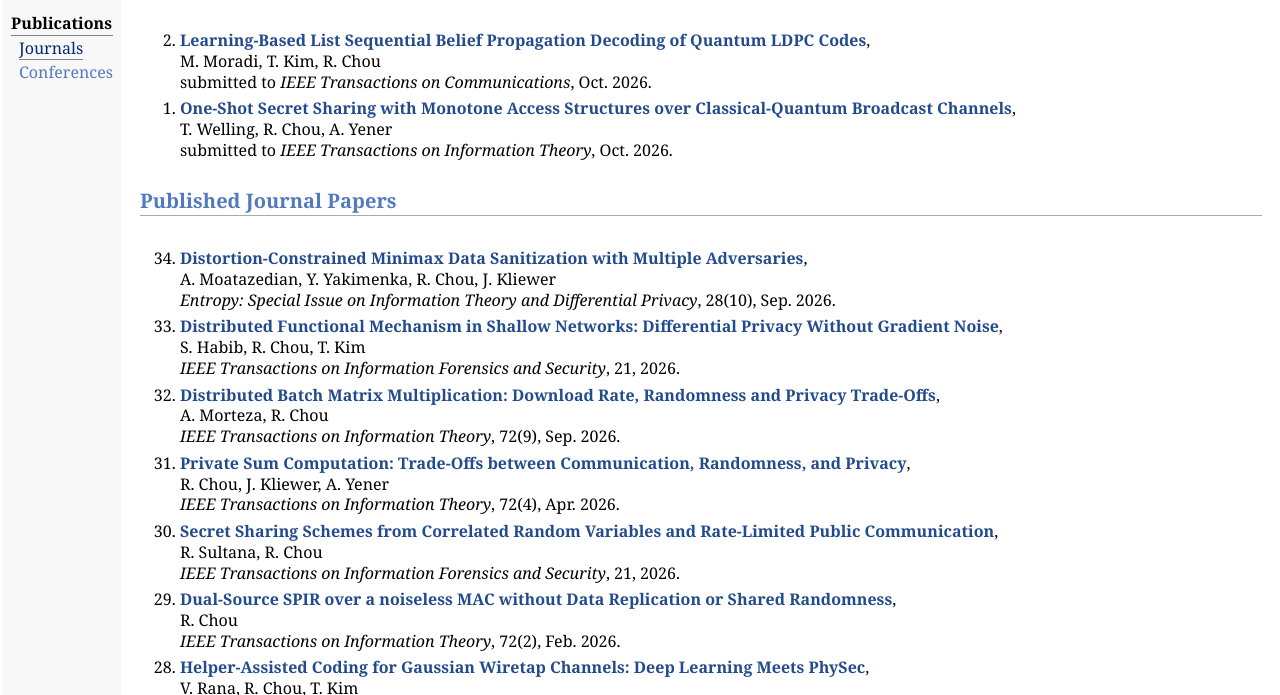
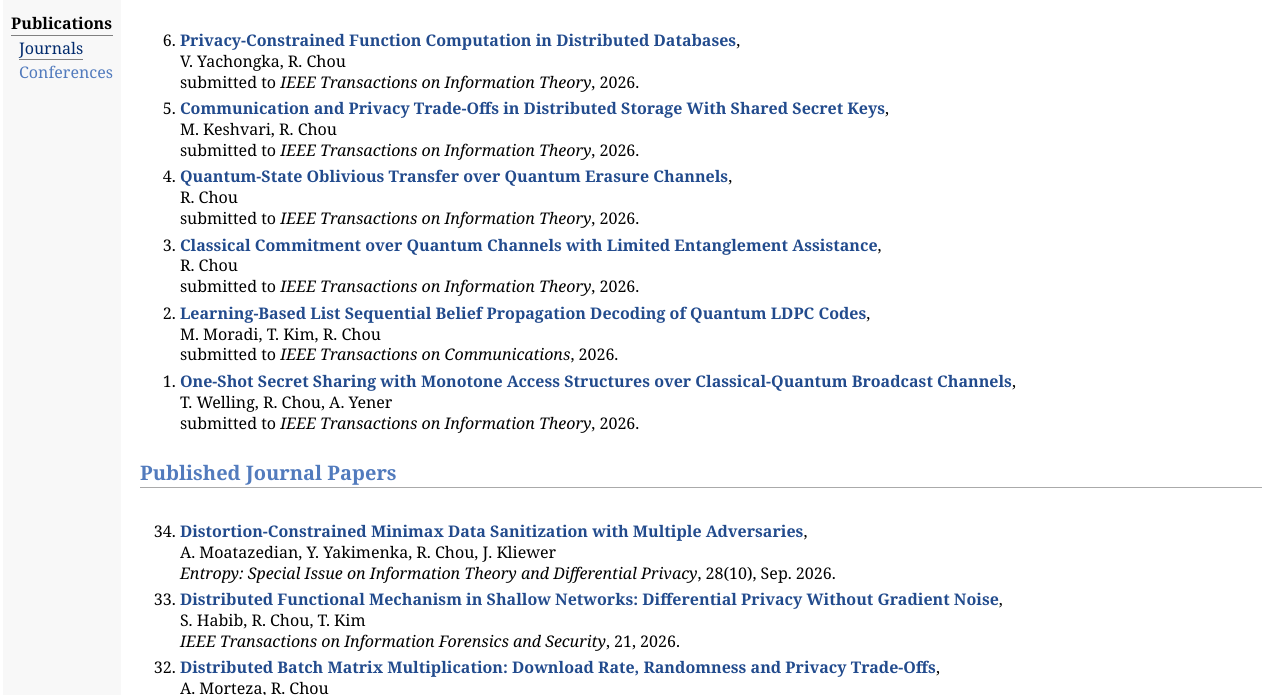
Before and after one commit to RemiChou/RemiChou.github.io, a plain HTML site: page journals.html in a window 1280 px wide. Shown: the part 104-799 px from the top of the page. Drawn offline with Linux system fonts and the light colour scheme.

Commit message:
Update journals.html

```diff
--- a/journals.html
+++ b/journals.html
@@ -26,9 +26,17 @@
 <p><br />
 </p>
 <ol reversed>
-<li><p><a href="https://arxiv.org/abs/2606.20926"><b>Learning-Based List Sequential Belief Propagation Decoding of Quantum LDPC Codes</b></a>,<br />  M. Moradi, T. Kim, R. Chou <br /> submitted to <i>IEEE Transactions on Communications</i>, Oct. 2026.<br /></p>
+<li><p><a href="https://arxiv.org/abs/2610.41034"><b>Privacy-Constrained Function Computation in Distributed Databases</b></a>,<br />  V. Yachongka, R. Chou <br /> submitted to <i>IEEE Transactions on Information Theory</i>, 2026.<br /></p>
 </li>
-<li><p><a href="https://arxiv.org/abs/2604.02275"><b>One-Shot Secret Sharing with Monotone Access Structures over Classical-Quantum Broadcast Channels</b></a>,<br />  T. Welling, R. Chou, A. Yener <br /> submitted to <i>IEEE Transactions on Information Theory</i>, Oct. 2026.<br /></p>
+<li><p><a href="https://arxiv.org/abs/2610.39112"><b>Communication and Privacy Trade-Offs in Distributed Storage With Shared Secret Keys</b></a>,<br />  M. Keshvari, R. Chou <br /> submitted to <i>IEEE Transactions on Information Theory</i>, 2026.<br /></p>
+</li>
+<li><p><a href="https://arxiv.org/abs/2610.04667"><b>Quantum-State Oblivious Transfer over Quantum Erasure Channels</b></a>,<br />    R. Chou <br /> submitted to <i>IEEE Transactions on Information Theory</i>, 2026.<br /></p>
+</li>
+<li><p><a href="https://arxiv.org/abs/2608.28500"><b>Classical Commitment over Quantum Channels with Limited Entanglement Assistance</b></a>,<br />    R. Chou <br /> submitted to <i>IEEE Transactions on Information Theory</i>, 2026.<br /></p>
+</li>
+<li><p><a href="https://arxiv.org/abs/2606.20926"><b>Learning-Based List Sequential Belief Propagation Decoding of Quantum LDPC Codes</b></a>,<br />  M. Moradi, T. Kim, R. Chou <br /> submitted to <i>IEEE Transactions on Communications</i>, 2026.<br /></p>
+</li>
+<li><p><a href="https://arxiv.org/abs/2604.02275"><b>One-Shot Secret Sharing with Monotone Access Structures over Classical-Quantum Broadcast Channels</b></a>,<br />  T. Welling, R. Chou, A. Yener <br /> submitted to <i>IEEE Transactions on Information Theory</i>, 2026.<br /></p>
 </li>
 </ol reversed>
 <h2>Published Journal Papers</h2>
```
